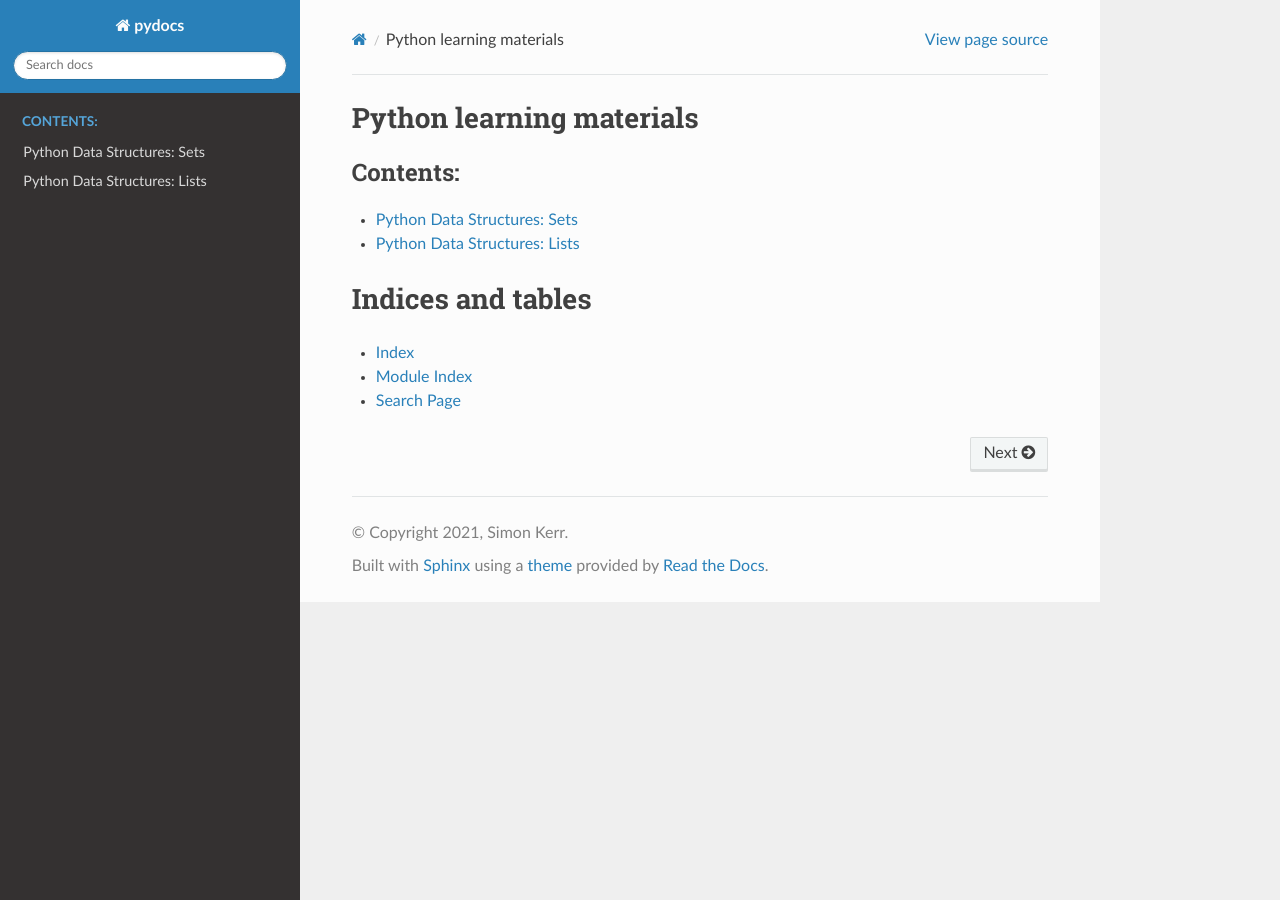
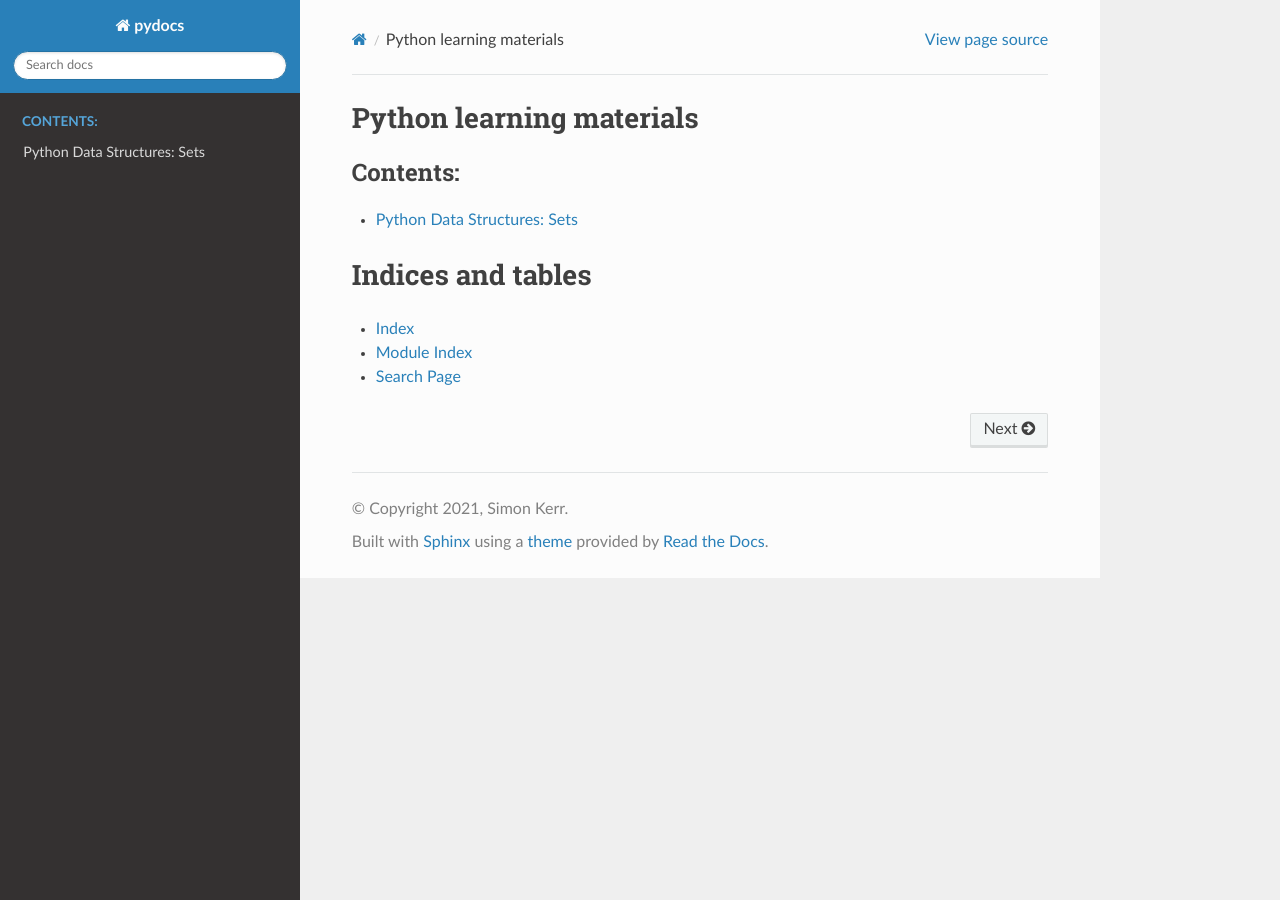
Before and after one commit to symonk/pydocs, a Sphinx documentation site: the page built from docs/source/index.rst, in a window 1280 px wide. Built offline with Sphinx 7.4.7 and the Read the Docs theme 2.0.0, drawn with Linux system fonts in a browser that asks for light colours.

```diff
--- a/docs/source/_data_structures/lists.rst
+++ /dev/null
@@ -1,4 +0,0 @@
-Python Data Structures: Lists
-=============================
-
-Testing!!!
--- a/docs/source/_data_structures/sets.rst
+++ /dev/null
@@ -1,4 +0,0 @@
-Python Data Structures: Sets
-============================
-
-Testing...
--- a/docs/source/index.rst
+++ b/docs/source/index.rst
@@ -5,8 +5,7 @@
    :maxdepth: 1
    :caption: Contents:
 
-   _data_structures/sets
-   _data_structures/lists
+   _data_structures/sets/sets
 
 
 
```
Also changed, not shown: docs/source/_data_structures/sets/sets.rst (added, +8 -0 lines).
